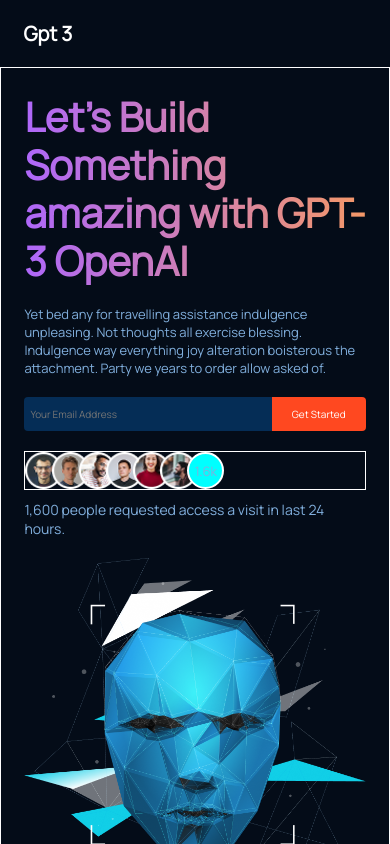
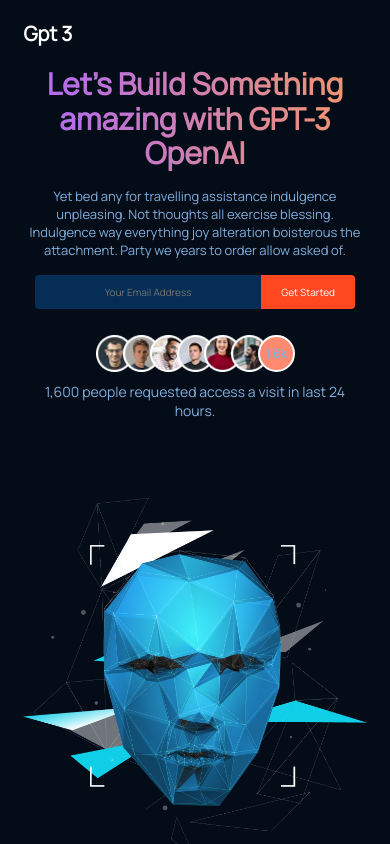
Before and after one commit to vattikundalaakhila/gpt3, a React (Vite) app: page / in a window 390 px wide. Shown: the top 844 px of the page. Built offline with nearby package versions, Linux system fonts and the light colour scheme.

Commit message:
made it responsive

```diff
--- a/src/App.jsx
+++ b/src/App.jsx
@@ -1,6 +1,6 @@
 
 import MainHeader from './components/Header/MainHeader';
-import Home from "./Pages/Home";
+import Home from "./pages/Home";
 import MainFooter from './components/mainFooter/Mainfooter';
 
 
--- a/src/components/Banner/Banner.css
+++ b/src/components/Banner/Banner.css
@@ -1,31 +1,41 @@
-
 .banner_section {
     display: flex;
     justify-content: space-between;
     align-items: center;
     min-height: 100vh;
-    gap: 2em;
-
+    gap: 3em;
 }
 
-.banner_section> * {
+/* both sections equal width */
+
+.banner_section > * {
     flex: 1;
 }
+
+/* right image */
+
 .banner_section_right img{
     width: 100%;
-    height: 100%;
+    height: auto;
 }
+
+/* left content */
 
 .banner_section_left {
     display: flex;
     flex-direction: column;
-    gap: 2em;
+    gap: 1.6em;
 }
+
+/* heading */
 
 .banner_section_left h1 {
     font-size: 5rem;
     font-weight: 800;
+    line-height: 115%;
 }
+
+/* paragraph */
 
 .banner_section_left p {
     font-size: 2rem;
@@ -33,102 +43,156 @@
     color: var(--text-color2);
 }
 
-.banner_section_left>div {
-    display: flex;
+/* email input container */
+
+.banner_input_box{
+    display:flex;
+    max-width:520px;
+    width:100%;
 }
+
+/* email input */
 
 .banner_section_left input {
     all: unset;
     background: #052d56;
     padding: 0.8em 1em;
     font-size: 1.8rem;
-    flex: 0.8;
+    flex: 1;
     border-radius: 4px 0px 0px 4px;
 }
 
-.banner_section_left div .pry_btn {
-    /* flex: 0.4; */
-    /* flex-basis: 30%; */
+/* button */
+
+.banner_section_left .pry_btn {
     border-radius: 0px 4px 4px 0px;
+    white-space: nowrap;
 }
+
+/* people avatars section */
+
 .banner_section_bottom{
-    padding: 20px 18px;
-    display: flex;
+    padding-top: 10px;
+    display:flex;
+    align-items:center;
+    gap:18px;
+}
 
+/* avatars */
 
+.banner_section_bottom img{
+    width:37px;
+    height:37px;
 }
-.banner_section_bottom img{
-    /* margin-left: -10px; */
-    width: 37px;
-    height: 37px;
 
+/* avatar overlap */
+
+.banner_section_bottom div:nth-of-type(1){
+    display:flex;
 }
-.banner_section_bottom .p_img{
-    background-color: aqua;
-    border-radius: 50px;
-    width: 37px;
-    height: 37px;
-    border: 2px solid white;
-    text-align: center;
-    display: flex;
-    justify-content: center;
-    align-items: center;
 
-}
 .banner_section_bottom div:nth-of-type(1) > *{
-    margin-left : -10px;
+    margin-left:-10px;
 }
 
 .banner_section_bottom div:nth-of-type(1) img:nth-of-type(1){
-    margin-left: 0px;
+    margin-left:0;
 }
 
-.p_tag{
-    font-size: 14px !important;
-    /* margin-left: 20px; */
-    display: flex;
-    justify-content: center;
-    align-items: center;
+/* last avatar circle */
+
+.banner_section_bottom .p_img{
+    background-color:#ff8a71;
+    border-radius:50%;
+    width:37px;
+    height:37px;
+    border:2px solid white;
+
+    display:flex;
+    justify-content:center;
+    align-items:center;
+
+    font-size:12px;
+    font-weight:600;
 }
 
-@media (max-width:1024px) {
+/* text beside avatars */
+
+.p_tag{
+    font-size:14px !important;
+}
+
+
+
+/* ================= TABLET ================= */
+
+@media (max-width:1024px){
+
 .banner_section{
-    flex-direction: column;
-    border: 1px solid white;
-     /* padding: 0px 40px;  */
+    flex-direction:column;
+    text-align:center;
 }
+
 .banner_section_left{
-    margin-top: 25px;
+    align-items:center;
 }
-.banner_section_left h1 {
-    font-size: 4rem;
-    font-weight: 800;
-    line-height: 120%;
+
+.banner_section_left h1{
+    font-size:3.8rem;
 }
 
 .banner_section_left p{
-    font-size: 1.3rem;
+    font-size:1.5rem;
 }
 
-.banner_section_left input {
-    padding: 0.4em 0.6em;
-    font-size: 1rem;
-    flex: 1;
+/* center input */
+
+.banner_input_box{
+    max-width:420px;
 }
+
+.banner_section_left input{
+    font-size:1.3rem;
+    padding:0.6em 0.9em;
+}
+
 .banner_section_left .pry_btn{
-    font-size: 1rem;
+    font-size:1.3rem;
 }
+
+/* avatar section */
+
 .banner_section_bottom{
-    padding: 0px;
-    flex-direction: column;
-    gap: 1em;
-    justify-content: flex-start;
-    align-items: flex-start;
-}
-.banner_section_bottom >div:nth-of-type(1){
-    display: flex;
-    width: 100%;
-    border: 1px solid white;
+    flex-direction:column;
+    gap:10px;
 }
 
 }
+
+
+
+/* ================= MOBILE ================= */
+
+@media (max-width:600px){
+
+.banner_section_left h1{
+    font-size:3rem;
+}
+
+.banner_section_left p{
+    font-size:1.3rem;
+}
+
+.banner_input_box{
+    max-width:320px;
+}
+
+.banner_section_left input{
+    font-size:1rem;
+}
+
+.banner_section_left .pry_btn{
+    font-size:1rem;
+}
+
+}
--- a/src/components/mainFooter/MainFooter.css
+++ b/src/components/mainFooter/MainFooter.css
@@ -1,62 +1,131 @@
 .footer_section{
-    padding: 50px 70px;
-    display: flex;
-    gap: 80px;
-    font-size: 14px;
-    background-color: var(--footer_bg);
+    padding:60px 80px;
+    background-color:var(--footer_bg);
+
+    display:grid;
+    grid-template-columns:repeat(4,1fr);
+    gap:60px;
+
+    font-size:14px;
+}
+
+/* left section */
+
+.footer_left{
+    display:flex;
+    flex-direction:column;
+    gap:10px;
+}
+
+.footer_left h1{
+    font-size:28px;
+}
+
+/* titles */
+
+.footer_title{
+    font-size:18px;
+    font-weight:600;
+}
+
+/* column layouts */
+
+.footer_middle,
+.footer_right,
+.footer_contact{
+    display:flex;
+    flex-direction:column;
+    gap:20px;
+}
+
+.footer_section ul{
+    list-style:none;
+    display:flex;
+    flex-direction:column;
+    gap:15px;
+}
+
+.footer_section a{
+    text-decoration:none;
+    color:white;
+    opacity:0.8;
+    transition:0.3s;
+}
+
+.footer_section a:hover{
+    opacity:1;
+}
+
+/* footer bottom */
+
+.footer_bottom{
+    background-color:var(--footer_bg);
+    display:flex;
+    justify-content:center;
+    align-items:center;
+    padding:20px;
+    font-size:14px;
+}
+
+/* ================= TABLET ================= */
+
+@media (max-width:1024px){
+
+.footer_section{
+
+grid-template-columns:repeat(2,1fr);
+gap:40px;
+
+padding:50px 40px;
 
 }
-.footer_bottom{
-    display: flex;
-    justify-content: center;
-    align-items: center;
-    font-size: 14px;
-    /* margin-bottom: 30px; */
-    background-color: var(--footer_bg);
-    padding-bottom: 20px;
+
+/* Row 1 */
+
+.footer_left{
+grid-column:1;
+grid-row:1;
 }
-.footer_middle p{
-    font-size: 18px;
+
+.footer_middle{
+grid-column:2;
+grid-row:1;
 }
-.footer_right p{
-    font-size: 18px;
+
+/* Row 2 */
+
+.footer_right{
+grid-column:1;
+grid-row:2;
 }
-.footer_contact p {
-    font-size: 18px;
+
+.footer_contact{
+grid-column:2;
+grid-row:2;
 }
-.footer_section ul {
-     list-style: none;
 
 }
-.footer_left{
-    display: flex;
-    gap: 10px;
-    flex-direction: column;
-}
-.footer_middle{
-    display: flex;
-    flex-direction: column;
-    gap: 20px;
-}
-.footer_right{
-    display: flex;
-    flex-direction: column;
-    gap: 20px;
-}
-.footer_contact{
-    display: flex;
-    flex-direction: column;
-    gap: 20px;
-}
-.footer_section ul{
-    display: flex;
-    flex-direction: column;
-    gap: 20px;
+
+/* ================= MOBILE ================= */
+
+@media (max-width:600px){
+
+.footer_section{
+
+grid-template-columns:1fr;
+text-align:center;
+
+padding:40px 20px;
+gap:30px;
+
 }
 
-@media (max-width:1024px){
-    .footer_section{
-        flex-wrap: wrap;
-        /* padding: 40px 20px; */
-    }
+.footer_left{
+align-items:center;
 }
+
+.footer_section ul{
+align-items:center;
+}
+
+}
--- a/src/components/mainFooter/Mainfooter.jsx
+++ b/src/components/mainFooter/Mainfooter.jsx
@@ -1,79 +1,50 @@
 import "./MainFooter.css";
 
-const MainFooter = ()=>{
+const MainFooter = () => {
   return (
     <>
-        <section className="footer_section">
+      <footer className="footer_section">
+
         <div className="footer_left">
-<h1>
-    GPT-3
-</h1>
+          <h1>GPT-3</h1>
           <p>Crechterwoord K12 182 DK Alknjkcb, All Rights Reserved</p>
+        </div>
 
+        <div className="footer_middle">
+          <p className="footer_title">Links</p>
+          <ul>
+            <li><a href="#">Overons</a></li>
+            <li><a href="#">Social Media</a></li>
+            <li><a href="#">Counters</a></li>
+            <li><a href="#">Contact</a></li>
+          </ul>
         </div>
-            <div className="footer_middle">
-                <p>Links</p>
-                <nav>
+
+        <div className="footer_right">
+          <p className="footer_title">Company</p>
           <ul>
-                        <li>
-                            <a href="#">Overons</a>
-                        </li>
-                         <li>
-                            <a href="#">Social Media</a>
-                        </li>
-                         <li>
-                            <a href="#">Counters</a>
-                        </li>
-                         <li>
-                            <a href="#">Contact</a>
-                        </li>
+            <li><a href="#">Terms and Conditions</a></li>
+            <li><a href="#">Privacy Policy</a></li>
+            <li><a href="#">Contact</a></li>
+          </ul>
+        </div>
 
+        <div className="footer_contact">
+          <p className="footer_title">Get In Touch</p>
+          <ul>
+            <li><a href="#">Crechterwoord K12 182 DK Alknjkcb</a></li>
+            <li><a href="#">085-132567</a></li>
+            <li><a href="#">info@payme.net</a></li>
           </ul>
-                </nav>
+        </div>
 
-            </div>
-            <div className="footer_right">
-                <p>Company</p>
-                <nav>
-                    <ul>
-                        <li>
-                            <a href="#">Terms and Conditions</a>
-                        </li>
-                         <li>
-                            <a href="#">Privacy Policy</a>
-                        </li>
-                         <li>
-                            <a href="#">Contact</a>
-                        </li>
+      </footer>
 
-                    </ul>
-
-                </nav>
-
-            </div>
-            <div className="footer_contact">
-                <p>Get In Touch</p>
-                <nav>
-                    <ul>
-                        <li>
-                            <a href="#">Crechterwoord K12 182 DK Alknjkcb</a>
-                        </li>
-                        <li>
-                            <a href="#">085-132567</a>
-                        </li>
-                        <li>
-                            <a href="#">info@payme.net</a>
-                        </li>
-
-                    </ul>
-                </nav>
-            </div>
-            </section>
       <div className="footer_bottom">
         <p>2025 GPT-3. All rights reserved.</p>
       </div>
+    </>
+  );
+};
 
-            </>
-    )
-}
 export default MainFooter;
```
Lines whose indentation alone changed are shown as unchanged.
